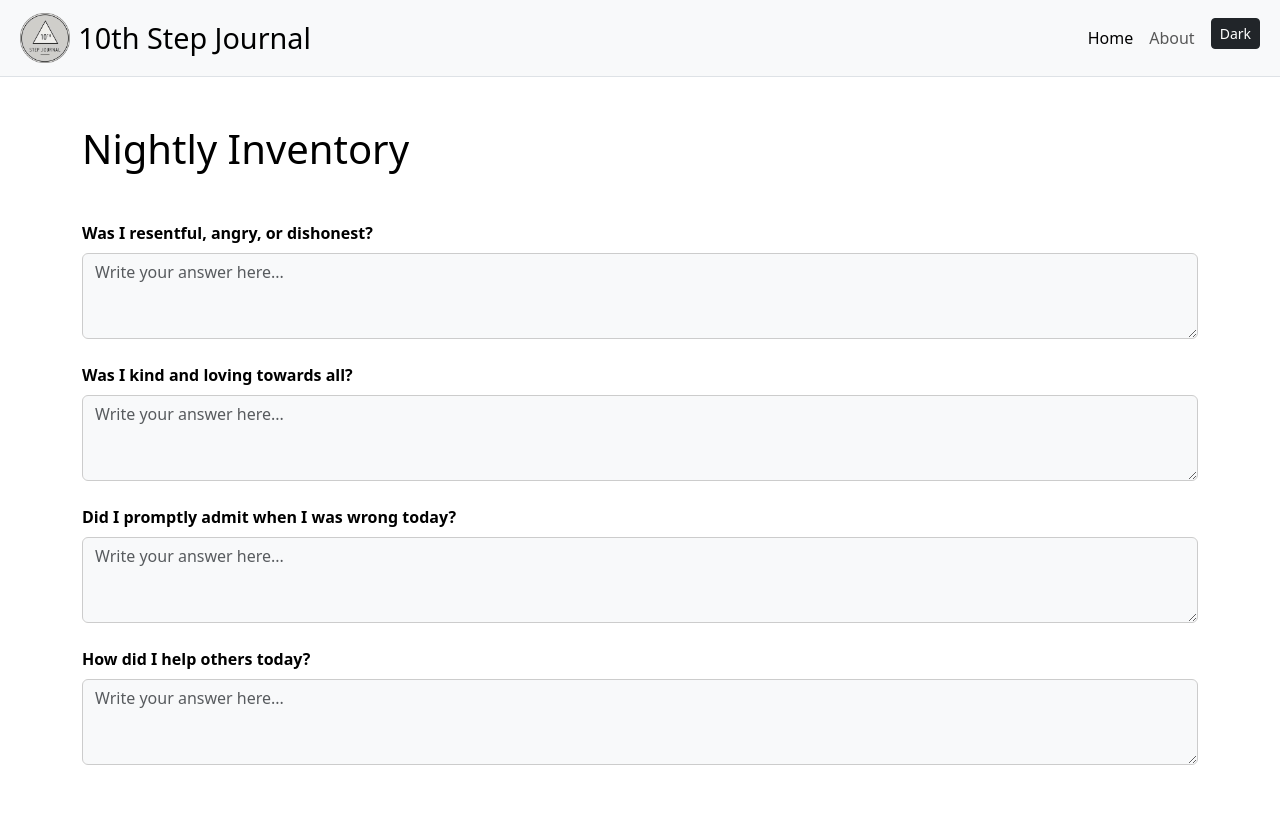
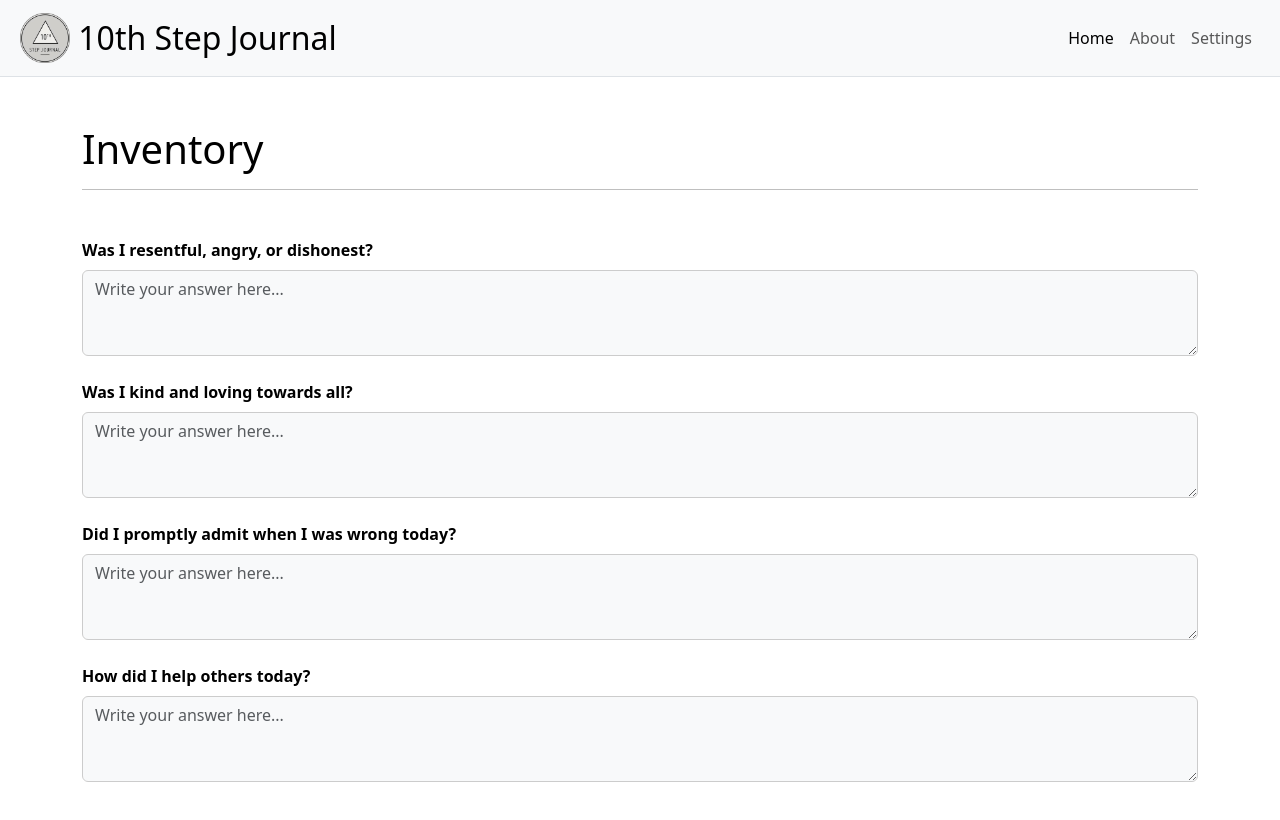
Before and after one commit to s-gruneberg/10step-journal, a React (Vite) app: page / in a window 1280 px wide. Shown: the top 820 px of the page. Built offline with nearby package versions, Linux system fonts and the light colour scheme.

Commit message:
Finished header, added settings, styles page headers

```diff
--- a/src/App.tsx
+++ b/src/App.tsx
@@ -3,6 +3,7 @@ import { BrowserRouter as Router, Routes, Route } from 'react-router-dom'
 import Header from './components/Header'
 import Home from './pages/Home.tsx'
 import About from './pages/About.tsx'
+import Settings from './pages/Settings.tsx'
 
 function App() {
   return (
@@ -12,6 +13,7 @@ function App() {
         <Routes>
           <Route path="/" element={<Home />} />
           <Route path="/about" element={<About />} />
+          <Route path="/settings" element={<Settings />} />
         </Routes>
       </div>
     </Router>
--- a/src/components/Header.tsx
+++ b/src/components/Header.tsx
@@ -14,24 +14,22 @@ const Header = () => {
             className={`navbar navbar-expand-md ${darkMode ? 'navbar-dark bg-dark' : 'navbar-light bg-light'} border-bottom px-2 py-2`}
         >
             <div className="container-fluid">
-                {/* Logo and title */}
-                <Link to="/" className="navbar-brand d-flex align-items-center" onClick={() => setExpanded(false)}>
+                {/* Top Row: Logo/Title and Hamburger */}
+                <div className="d-flex justify-content-between align-items-center w-100 flex-wrap">
+                    <div className="d-flex align-items-center">
+                        <Link
+                            to="/"
+                            className="navbar-brand d-flex align-items-center mb-2 mb-md-0"
+                            onClick={() => setExpanded(false)}
+                        >
                             <img src={logo} alt="Logo" height={50} className="me-2" />
-                    <span style={{ fontSize: '1.8rem' }}>10th Step Journal</span>
+                            <span style={{ fontSize: 'clamp(1.17rem, 4vw, 2rem)' }}>
+                                10th Step Journal
+                            </span>
                         </Link>
+                    </div>
 
-                {/* Dark mode toggle - mobile */}
-                <button
-                    onClick={toggleDarkMode}
-                    className={`${toggleBtnClass} me-5 d-md-none`}
-                    style={{
-                        minWidth: "55px"
-                    }}
-                >
-                    {darkMode ? 'Light' : 'Dark'}
-                </button>
-
-                {/* Hamburger button */}
+                    <div className="ms-auto mb-2 mb-md-0">
                         <button
                             className="navbar-toggler"
                             type="button"
@@ -39,8 +37,10 @@ const Header = () => {
                         >
                             <span className="navbar-toggler-icon"></span>
                         </button>
+                    </div>
+                </div>
 
-                {/* Nav menu with desktop toggle */}
+                {/* Collapsible nav links */}
                 <div className={`collapse navbar-collapse ${expanded ? 'show' : ''}`}>
                     <ul className="navbar-nav ms-auto">
                         <li className="nav-item">
@@ -53,17 +53,15 @@ const Header = () => {
                                 About
                             </NavLink>
                         </li>
-                        <li className="nav-item d-none d-md-block">
-                            <button
-                                onClick={toggleDarkMode}
-                                className={`${toggleBtnClass} ms-2`}
-                            >
-                                {darkMode ? 'Light' : 'Dark'}
-                            </button>
+                        <li className="nav-item">
+                            <NavLink to="/settings" className="nav-link" onClick={() => setExpanded(false)}>
+                                Settings
+                            </NavLink>
                         </li>
                     </ul>
                 </div>
             </div>
+
         </nav>
     )
 }
--- a/src/pages/About.tsx
+++ b/src/pages/About.tsx
@@ -1,8 +1,9 @@
 // pages/About.tsx
 export default function About() {
     return (
-        <div>
-            <h1 className="mb-4">About This App</h1>
+        <div className="container mt-4">
+            <h1 className="text-3xl font-bold mb-1">About</h1>
+            <hr className="w-full h-0.5 bg-gray-300 rounded-sm mb-6" />
             <p>This journaling app helps you reflect on your day with the 10th step of Alcoholics Anonymous.</p>
             <p>All data stays in your browser and is not uploaded anywhere.</p>
         </div>
--- a/src/pages/Home.tsx
+++ b/src/pages/Home.tsx
@@ -4,7 +4,8 @@ import Questions from '../components/Questions'
 export default function Home() {
   return (
     <>
-      <h1 className="mb-5">Nightly Inventory</h1>
+      <h1 className="text-3xl font-bold mb-1">Inventory</h1>
+      <hr className="w-full h-0.5 bg-gray-300 rounded-sm mb-5" />
 
       <Questions />
     </>
--- /dev/null
+++ b/src/pages/Settings.tsx
@@ -0,0 +1,21 @@
+import { useDarkMode } from '../context/DarkModeContext'
+
+const Settings = () => {
+    const { darkMode, toggleDarkMode } = useDarkMode()
+    const toggleBtnClass = `btn ${darkMode ? 'btn-light' : 'btn-dark'}`
+
+    return (
+        <div className="container mt-4">
+            <h1 className="text-3xl font-bold mb-1">Settings</h1>
+            <hr className="w-full h-0.5 bg-gray-300 rounded-sm mb-6" />
+
+            <div className="mt-6">
+                <button onClick={toggleDarkMode} className={toggleBtnClass}>
+                    {darkMode ? 'Switch to Light Mode' : 'Switch to Dark Mode'}
+                </button>
+            </div>
+        </div>
+    )
+}
+
+export default Settings
```
Lines whose indentation alone changed are shown as unchanged.
